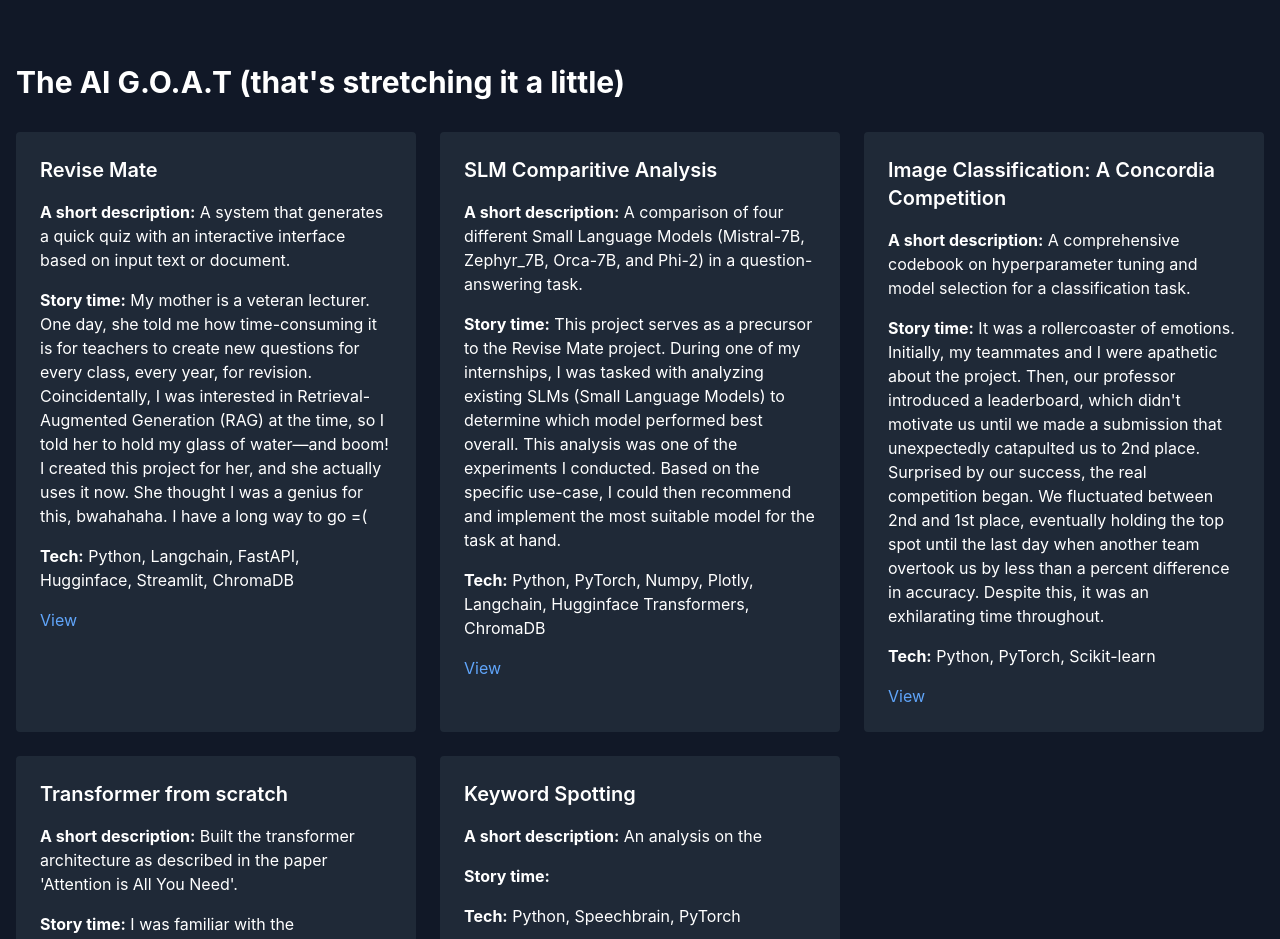
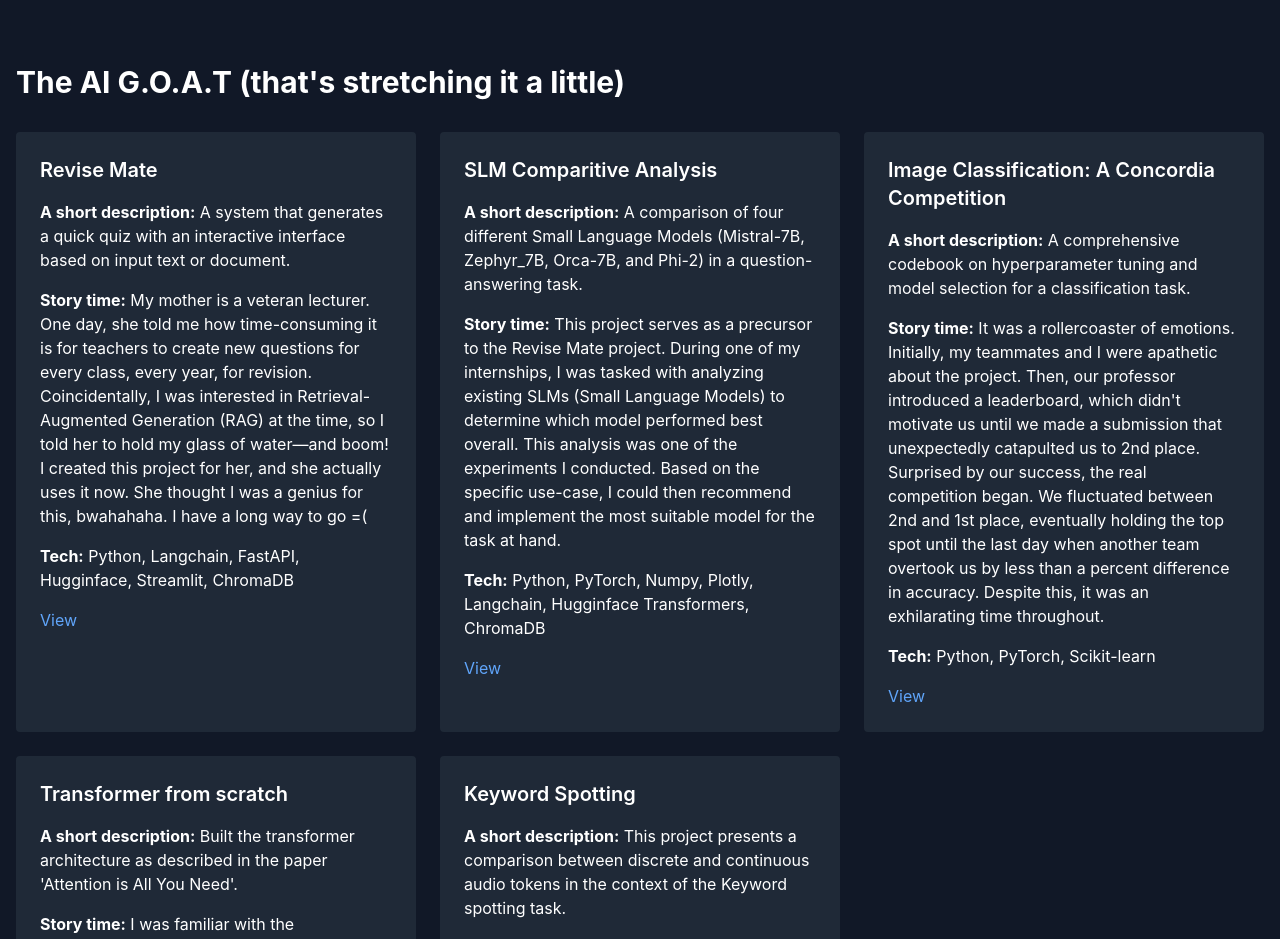
Before and after one commit to overlordiam/Portfolio, a React (Create React App) app: page /ai-engineer in a window 1280 px wide. Shown: the top 939 px of the page. Built offline with nearby package versions, Linux system fonts and the light colour scheme.

Commit message:
add keyword spotting contents

```diff
--- a/src/components/AIEngineer.js
+++ b/src/components/AIEngineer.js
@@ -8,7 +8,7 @@ const AIEngineer = () => {
     { name: "SLM Comparitive Analysis", description: "A comparison of four different Small Language Models (Mistral-7B, Zephyr_7B, Orca-7B, and Phi-2) in a question-answering task.", storyTime: "This project serves as a precursor to the Revise Mate project. During one of my internships, I was tasked with analyzing existing SLMs (Small Language Models) to determine which model performed best overall. This analysis was one of the experiments I conducted. Based on the specific use-case, I could then recommend and implement the most suitable model for the task at hand.", technologies: "Python, PyTorch, Numpy, Plotly, Langchain, Hugginface Transformers, ChromaDB", link: "https://github.com/overlordiam/SLM_comparison" },
     { name: "Image Classification: A Concordia Competition", description: "A comprehensive codebook on hyperparameter tuning and model selection for a classification task.", storyTime: "It was a rollercoaster of emotions. Initially, my teammates and I were apathetic about the project. Then, our professor introduced a leaderboard, which didn't motivate us until we made a submission that unexpectedly catapulted us to 2nd place. Surprised by our success, the real competition began. We fluctuated between 2nd and 1st place, eventually holding the top spot until the last day when another team overtook us by less than a percent difference in accuracy. Despite this, it was an exhilarating time throughout.", technologies: "Python, PyTorch, Scikit-learn", link: "https://github.com/ajay-ramasubramanian/CIFAR-10-Challenge" },
     { name: "Transformer from scratch", description: "Built the transformer architecture as described in the paper 'Attention is All You Need'.", storyTime: "I was familiar with the groundbreaking paper 'Attention is All You Need' and understood its theoretical aspects. But did I know how it was coded? How the authors went about each module? These were some questions I asked myself. I attempted to code it myself and was stumped from the first step. Then I realized that theoretical knowledge doesn't always translate to practical implementation. With help from external resources and videos, I was finally able to code the entire architecture, bridging the gap between theory and practice.", technologies: "Python, PyTorch, Numpy, Hugginface", link: "https://github.com/overlordiam/Transformer_from_scratch" },
-    { name: "Keyword Spotting", description: "An analysis on the ", storyTime: "", technologies: "Python, Speechbrain, PyTorch", link: "https://github.com/overlordiam/Keyword_spotting" },
+    { name: "Keyword Spotting", description: "This project presents a comparison between discrete and continuous audio tokens in the context of the Keyword spotting task.", storyTime: "This project was part of my course 'Natural Language Processing'. I chose this project based on my professor's current research. Discrete audio is a flashy domain but is paramount to vocal generative AI. I wanted to perform well and work under him. I did well in the course and got to work under him. That's how we do it.", technologies: "Python, Speechbrain, PyTorch", link: "https://github.com/overlordiam/Keyword_spotting" },
 
   ];
 
```
